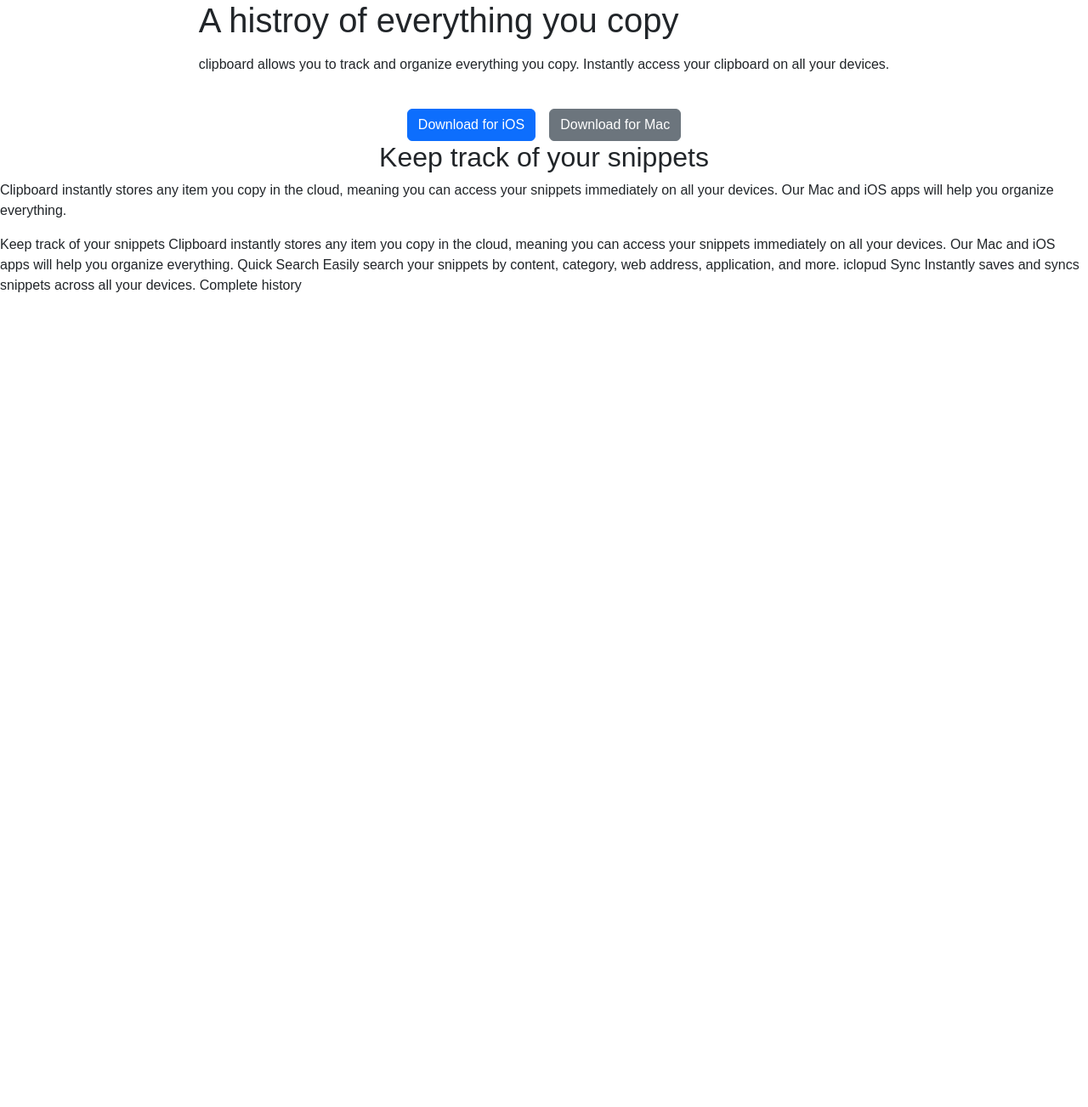
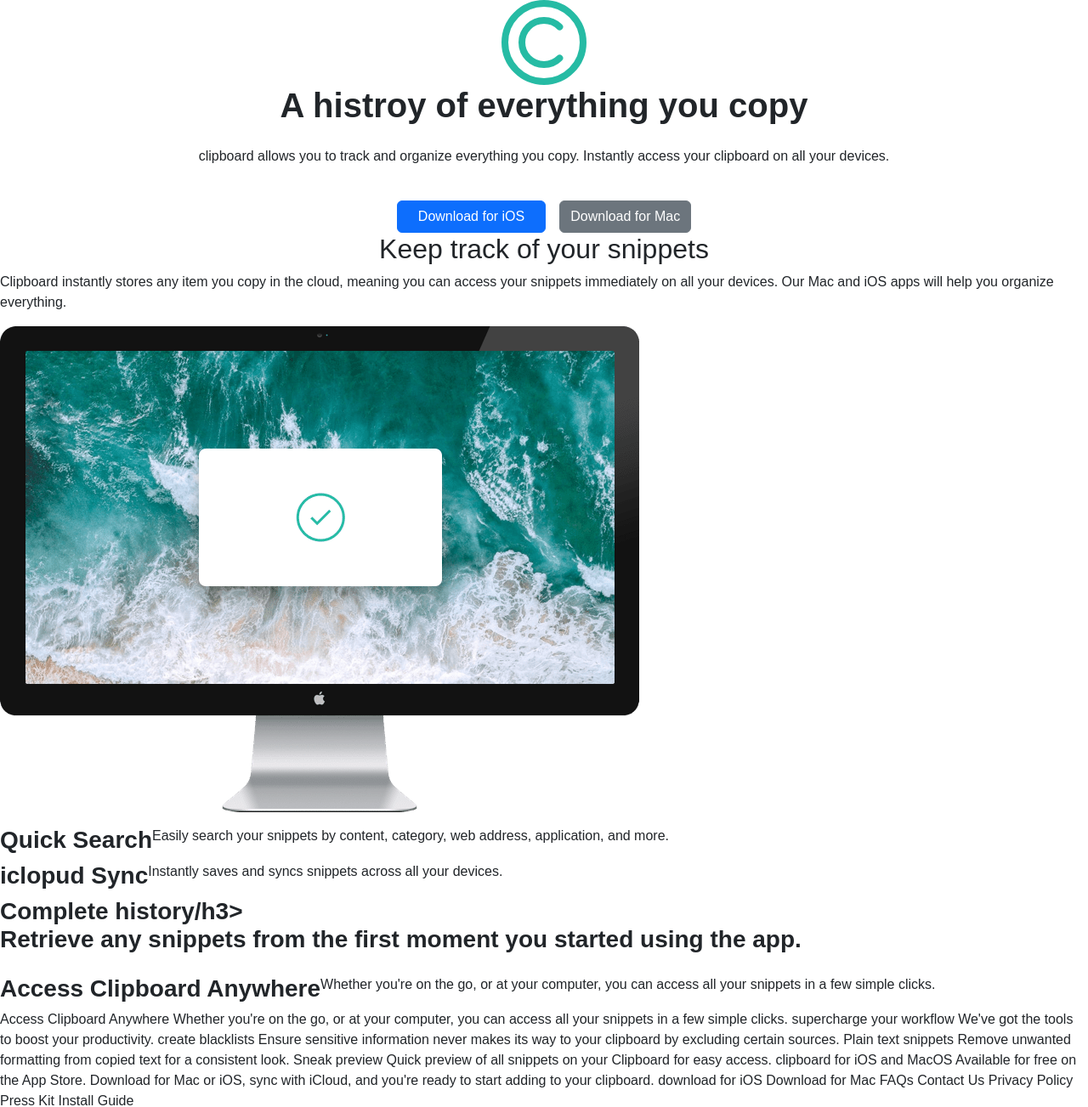
Before and after one commit to Quasheana226/Front-end-SBA, a plain HTML site: page front-end-sba/index.html in a window 1280 px wide. Shown: the whole page at 85% size. Before the commit the page ends 800 px from the top, so only its background shows below. Drawn offline with nearby package versions, Linux system fonts and the light colour scheme; a web font is replaced by a local one.

Commit message:
input code for the right side of my web page

```diff
--- a/front-end-sba/index.html
+++ b/front-end-sba/index.html
@@ -26,42 +26,90 @@
 
 </head>
 <body>
-    <main class="d-flex flex-column min-vh-100 allign-items-center">
+    <main class="d-flex flex-column allign-items-center">
         <header class="top-container d-flex flex-column align-items-center justify-content-center">
-           <img="/images/logo.svg" alt="logo" class="logo">
-           <h1 class="title align-items-center flex-column justify-content-center">A histroy of everything you copy </h1>
-           <p class="subtitle"></p>clipboard allows you to track and organize everything you copy. Instantly access your clipboard on all your devices.</p>
+           <img src="images/logo.svg"  width="100"  class="logo">
+           <h1 class="fw-bold align-items-center flex-column justify-content-center">A histroy of everything you copy </h1>
+           <p class="text-muted"></p>clipboard allows you to track and organize everything you copy. Instantly access your clipboard on all your devices.</p>
         </header>
 
             <section class="d-flex flex-column align-items-center justify-content-center">
                 <div class="buttons d-flex gap-3 mt-4">
-                    <button class="btn btn-primary">Download for iOS</button>
+                    <button class="btn btn-primary px-4">Download for iOS</button>
                     <button class="btn btn-secondary">Download for Mac</button>
                 </div>
             </section>
 
             <section class="d-flex flex-column align-items-center justify-content-center">
                 <h2 class="subtitle">Keep track of your snippets</h2>
-                <p class="paragraph-2">
-    Clipboard instantly stores any item you copy in the cloud, meaning you can access your snippets immediately on all your devices. Our Mac and iOS apps will help you organize everything.</p>
+                <p class="paragraph-2">Clipboard instantly stores any item you copy in the cloud, meaning you can access your snippets immediately on all your devices. Our Mac and iOS apps will help you organize everything.</p>
+            </section>
+
+            <section class="device d-flex flex-column  justify-content-center">
+                <figure><img src="images/image-computer.png" alt="computer image"></figure>
+                <aside class="Right-side d-flex">
+                    <h3 class="subtitle-2 fw-bold">  Quick Search</h3>
+                    <p class="paragraph-3"> Easily search your snippets by content, category, web address, application, and more.</p>
+                </aside>
+                <aside class="Right-side d-flex">
+                    <h3 class="subtitle-2 fw-bold">iclopud Sync</h3>
+                    <p class="paragraph-3"> Instantly saves and syncs snippets across all your devices.</p>
+                </aside>
+                <aside class="Right-side d-flex">
+                    <h3 class="subtitle-2 fw-bold"> Complete history/h3>
+                    <p class="paragraph-3">Retrieve any snippets from the first moment you started using the app.</p>
+                </aside>
+                <aside class="Right-side d-flex">
+                    <h3 class="subtitle-2 fw-bold"> Access Clipboard Anywhere</h3>
+                    <p class="paragraph-3">Whether you're on the go, or at your computer, you can access all your snippets in a few simple clicks.</p>
+                </aside>
+
+
+            </section>
 
 
 
-    Keep track of your snippets
-
-    Clipboard instantly stores any item you copy in the cloud, meaning you can access your snippets immediately on all your devices. Our Mac and iOS apps will help you organize everything.
-
-    Quick Search
-
-    Easily search your snippets by content, category, web address, application, and more.
-
-    iclopud Sync
-
-    Instantly saves and syncs snippets across all your devices.
 
 
 
-    Complete history
+
+
+
+
+
+
+
+
+    Access Clipboard Anywhere
+    Whether you're on the go, or at your computer, you can access all your snippets in a few simple clicks.
+
+
+    supercharge your workflow
+    We've got the tools to boost your productivity.
+
+    create blacklists
+    Ensure sensitive information never makes its way to your clipboard by excluding certain sources.
+
+    Plain text snippets
+    Remove unwanted formatting from copied text for a consistent look.
+
+    Sneak preview
+    Quick preview of all snippets on your Clipboard for easy access.
+
+    clipboard for iOS and MacOS
+    Available for free on the App Store. Download for Mac or iOS, sync with iCloud, and you're ready to start adding to your clipboard.
+
+
+    download for iOS
+    Download for Mac
+
+    FAQs
+    Contact Us
+
+    Privacy Policy
+    Press Kit
+    Install Guide
+
 
 
 
```
